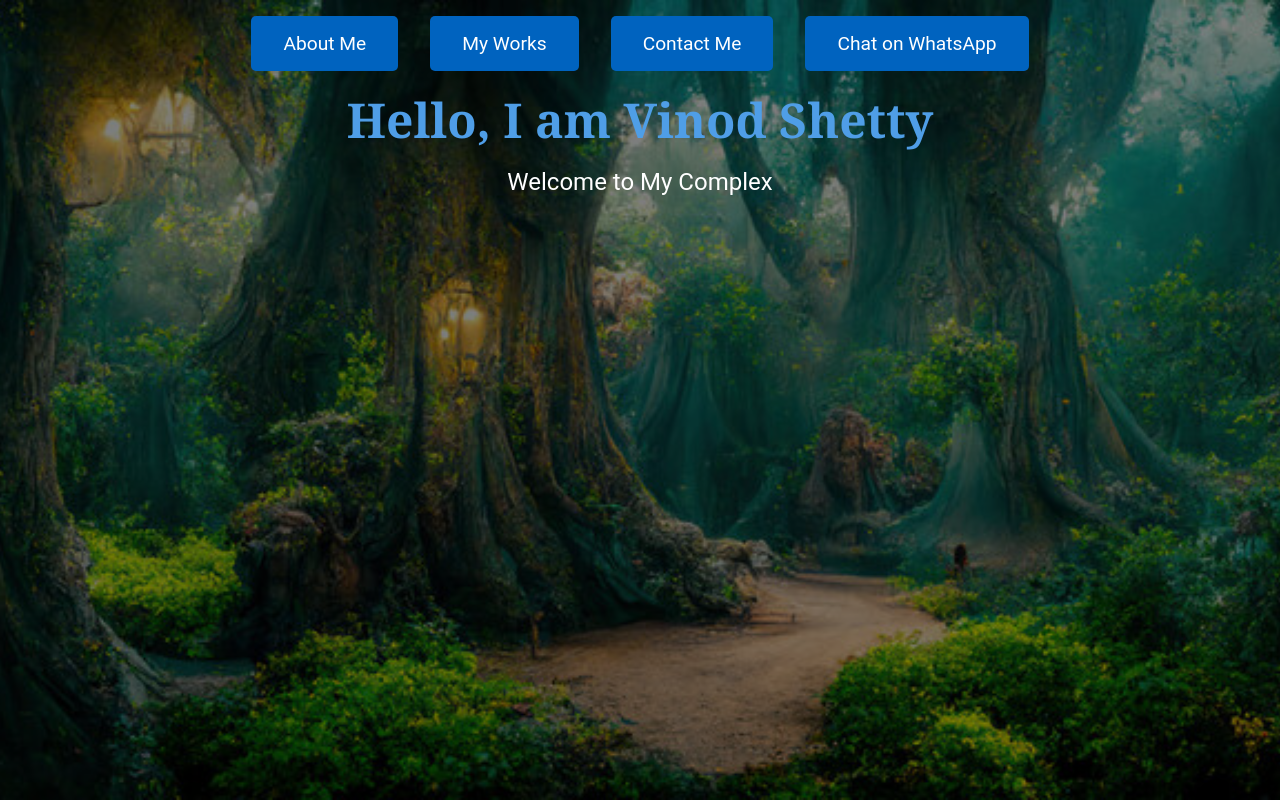
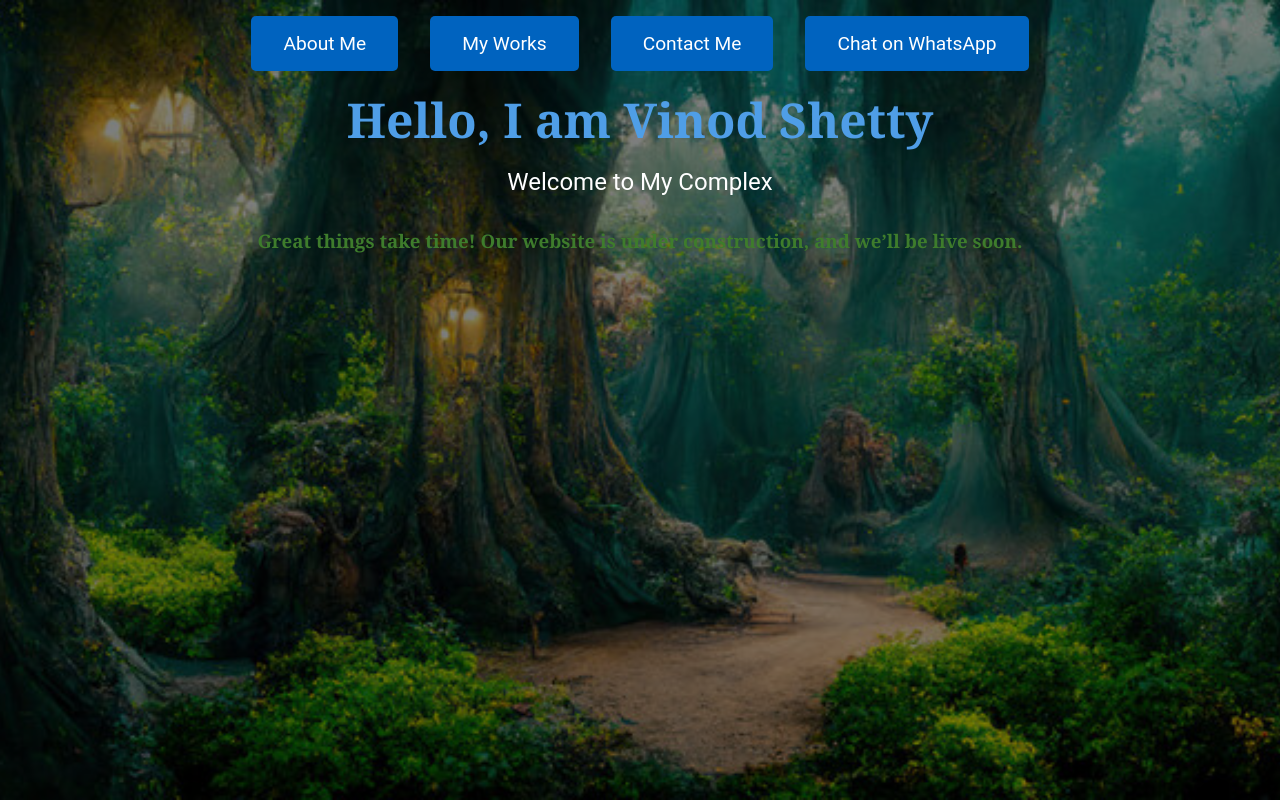
Before and after one commit to WinodShetty/vinodshetty-online, a React (Vite) app: page / in a window 1280 px wide. Built offline with nearby package versions, Linux system fonts and the light colour scheme.

Commit message:
added under progress message

```diff
--- a/src/components/LandingPage.jsx
+++ b/src/components/LandingPage.jsx
@@ -34,6 +34,7 @@ const LandingPage = () => {
           <h1 className="title">Hello, I am Vinod Shetty</h1>
           <p className="subtitle">Welcome to My Complex</p>
         </div>
+        <h3>Great things take time! Our website is under construction, and we’ll be live soon.</h3>
       </div>
     </section>
   );
```
